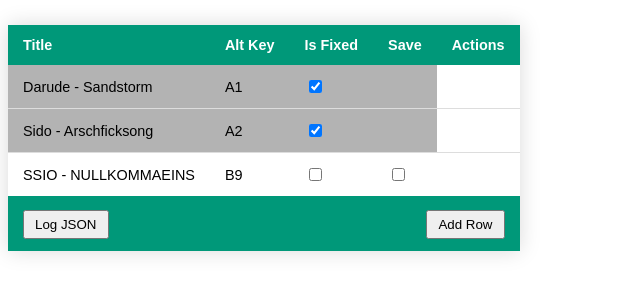
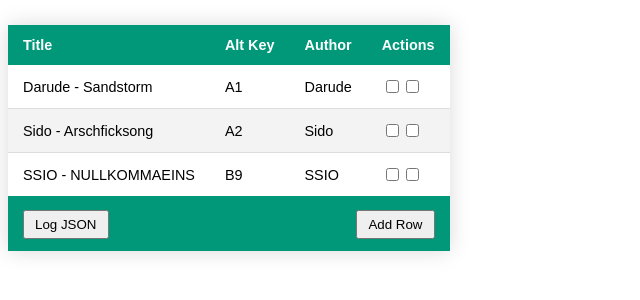
Before and after one commit to loopofpain/CamelotSorter, an Angular app in the folder fontend/music-test/: page / in a window 1280 px wide. Shown: the top 300 px of the page, without its empty margins (0-640 px from the left). Built offline with nearby package versions, Linux system fonts and the light colour scheme.

Commit message:
fix: actions column

```diff
--- a/fontend/music-test/src/app/app.component.ts
+++ b/fontend/music-test/src/app/app.component.ts
@@ -22,7 +22,7 @@
     row1.columns = [
       new SuperTableRowColumn(row1, 'title', 'Title', 'Darude - Sandstorm', typeof ("")),
       new SuperTableRowColumn(row1, 'alt_key', 'Alt Key', 'A1', typeof ("")),
-      new SuperTableRowColumn(row1, 'is_fixed', 'Is Fixed', true, typeof (true))
+      new SuperTableRowColumn(row1, 'author', 'Author', "Darude", typeof (""))
 
     ];
 
@@ -31,7 +31,7 @@
     row2.columns = [
       new SuperTableRowColumn(row2, 'title', 'Title', 'Sido - Arschficksong', typeof ("")),
       new SuperTableRowColumn(row2, 'alt_key', 'Alt Key', 'A2', typeof ("")),
-      new SuperTableRowColumn(row2, 'is_fixed', 'Is Fixed', true, typeof (true))
+      new SuperTableRowColumn(row2, 'author', 'Author', "Sido", typeof (""))
 
     ];
 
@@ -40,7 +40,7 @@
     row3.columns = [
       new SuperTableRowColumn(row3, 'title', 'Title', 'SSIO - NULLKOMMAEINS', typeof ("")),
       new SuperTableRowColumn(row3, 'alt_key', 'Alt Key', 'B9', typeof ("")),
-      new SuperTableRowColumn(row3, 'is_fixed', 'Is Fixed', false, typeof (true))
+      new SuperTableRowColumn(row3, 'author', 'Author', "SSIO", typeof (""))
 
     ];
 
--- /dev/null
+++ b/fontend/music-test/src/app/super-table/super-table-row-actions-column.ts
@@ -0,0 +1,29 @@
+import { SuperTableRow } from "./super-table-row";
+import { ISuperTableRowColumn } from "./super-table-row-column.interface";
+
+export class SuperTableRowActionsColumn implements ISuperTableRowColumn{
+  public columnName: string = "Actions";
+  public inputValue: any | undefined = undefined;
+  public parent: SuperTableRow;
+  public propertyName: string | undefined = "";
+
+  constructor(parent: SuperTableRow) {
+    this.parent = parent;
+  }
+
+  public get value(): any | undefined {
+    return this.inputValue;
+  }
+
+  public get type(): string | undefined {
+    return 'actions';
+  }
+
+  public onChange($event: any): void {
+
+  }
+
+  public get cssId(): string {
+    return `table-row-${this.parent.index}-column-actions`;
+  }
+}
--- a/fontend/music-test/src/app/super-table/super-table-row.ts
+++ b/fontend/music-test/src/app/super-table/super-table-row.ts
@@ -4,7 +4,8 @@
 export class SuperTableRow {
     public columns: ISuperTableRowColumn[] = []
     public index: number=0;
-
+    public isFixed: boolean = false;
+    public isEdit: boolean = false;
 
     public get cssId(): string {
       return `table-row-${this.index}`;
--- a/fontend/music-test/src/app/super-table/super-table.component.html
+++ b/fontend/music-test/src/app/super-table/super-table.component.html
@@ -14,17 +14,15 @@
       <td  [ngClass]="{'column-locked' : isRowLocked(row)}" cdkDragHandle [id]="columnsInRow.cssId"
         *ngFor="let columnsInRow of row.columns">
 
-        <span *ngIf="columnsInRow.columnName==='Save' && columnsInRow.type === 'boolean' && !isRowLocked(row)">
-          <input type="checkbox" [checked]="columnsInRow.value" (change)="columnsInRow.onChange($event)" />
+        <span *ngIf="columnsInRow.type !== 'boolean' && columnsInRow.type !== 'actions' && !canEdit(row)">{{columnsInRow.value}}</span>
+        <span *ngIf="columnsInRow.type !== 'boolean' && columnsInRow.type !== 'actions' && canEdit(row)">
+          <input [(ngModel)]="columnsInRow.inputValue">
         </span>
 
-        <span *ngIf="columnsInRow.columnName!=='Save' &&columnsInRow.type === 'boolean' && !canEdit(row)">
-          <input type="checkbox" [checked]="columnsInRow.value" (change)="columnsInRow.onChange($event)" />
-        </span>
+        <span *ngIf="columnsInRow.type === 'actions'">
+          <input *ngIf="!row.isEdit" type="checkbox" [(ngModel)]="row.isFixed">
 
-        <span *ngIf="columnsInRow.type !== 'boolean' && !canEdit(row)">{{columnsInRow.value}}</span>
-        <span *ngIf="columnsInRow.type !== 'boolean' && canEdit(row)">
-          <input [(ngModel)]="columnsInRow.inputValue">
+          <input *ngIf="!row.isFixed" type="checkbox" [(ngModel)]="row.isEdit">
         </span>
       </td>
     </tr>
--- a/fontend/music-test/src/app/super-table/super-table.component.ts
+++ b/fontend/music-test/src/app/super-table/super-table.component.ts
@@ -6,6 +6,7 @@
 import { ISuperTableColumn } from './super-table-column.interface';
 import { SuperTableActionsColumn } from './super-table-actions-column';
 import { ISuperTableRowColumn } from './super-table-row-column.interface';
+import { SuperTableRowActionsColumn } from './super-table-row-actions-column';
 
 @Component({
   selector: 'app-super-table',
@@ -23,8 +24,6 @@
   public draggingTableRow?: ISuperTableRowColumn;
 
   public tableRowsToDisplay: SuperTableRow[] = []
-
-  @Input() public lockColumnName: string = "Is Fixed"
 
   constructor() {
 
@@ -50,12 +49,6 @@
       });
     });
 
-    columnsDictionary['Save'] = {
-      index: 1,
-      type: 'boolean',
-      propertyName: ''
-    }
-
     let index = 0;
 
     Object.keys(columnsDictionary).forEach(columnName => {
@@ -73,16 +66,7 @@
   }
 
   public canEdit(row: SuperTableRow): boolean {
-    let result = false;
-
-    row.columns.forEach(column => {
-      if (column.columnName === 'Save' && column.value === true) {
-        result = true;
-        return;
-      }
-    })
-
-    return result && !this.isRowLocked(row);
+    return row.isEdit && !this.isRowLocked(row);
   }
 
   public getRows(): SuperTableRow[] {
@@ -97,16 +81,16 @@
 
       for (let column of this.tableColumns) {
         row.columns.forEach(sourceColumn => {
-          if (sourceColumn.columnName === column.columnName && sourceColumn.columnName !== 'Save') {
+          if (sourceColumn.columnName === column.columnName && column.type != 'Actions') {
             const newRowColumn: SuperTableRowColumn = new SuperTableRowColumn(resultRow, column.propertyName, sourceColumn.columnName, sourceColumn.inputValue, sourceColumn.type);
             resultRow.columns.push(newRowColumn);
           }
-
         });
       }
 
-      const newRowColumn: SuperTableRowColumn = new SuperTableRowColumn(resultRow, '', 'Save', false, 'boolean');
-      resultRow.columns.push(newRowColumn);
+
+      const actionsColumn: ISuperTableRowColumn = new SuperTableRowActionsColumn(resultRow);
+      resultRow.columns.push(actionsColumn);
 
       resultRows.push(resultRow);
     }
@@ -123,6 +107,7 @@
     for (let column of this.tableColumns) {
 
       let defaultValue: any = '';
+      let newRowColumn: ISuperTableRowColumn
 
       if (column.type === 'string') {
 
@@ -130,38 +115,23 @@
         defaultValue = false;
       } else if (column.type === 'number') {
         defaultValue = 0;
+      } else if(column.type === 'Actions') {
+        newRowColumn = new SuperTableRowActionsColumn(resultRow);
+        resultRow.columns.push(newRowColumn);
+
+        continue;
       }
 
-      if (column.columnName === "Save") {
-        continue
-      }
-
-      const newRowColumn: ISuperTableRowColumn = new SuperTableRowColumn(resultRow, column.propertyName, column.columnName, defaultValue, column.type);
+      newRowColumn = new SuperTableRowColumn(resultRow, column.propertyName, column.columnName, defaultValue, column.type);
       resultRow.columns.push(newRowColumn);
-
     }
 
-
-    const newRowColumn: ISuperTableRowColumn = new SuperTableRowColumn(resultRow, '', 'Save', false, 'boolean');
-    resultRow.columns.push(newRowColumn);
-
-
     this.tableRowsToDisplay.push(resultRow);
-
   }
 
 
   public isRowLocked(row: SuperTableRow): boolean {
-    let hasMatch = false;
-
-    row.columns.forEach(column => {
-      if (column.columnName === this.lockColumnName && column.value === true) {
-        hasMatch = true;
-        return;
-      }
-    })
-
-    return hasMatch;
+    return row.isFixed;
   }
 
   public ngOnChanges(changes: SimpleChanges): void {
@@ -249,7 +219,6 @@
 
     this.tableRowsToDisplay.forEach(row => {
       let newListElement: any = {}
-
       row.columns.forEach(column => {
         if (column.propertyName !== '') {
           newListElement[column.propertyName!] = column.value
```
